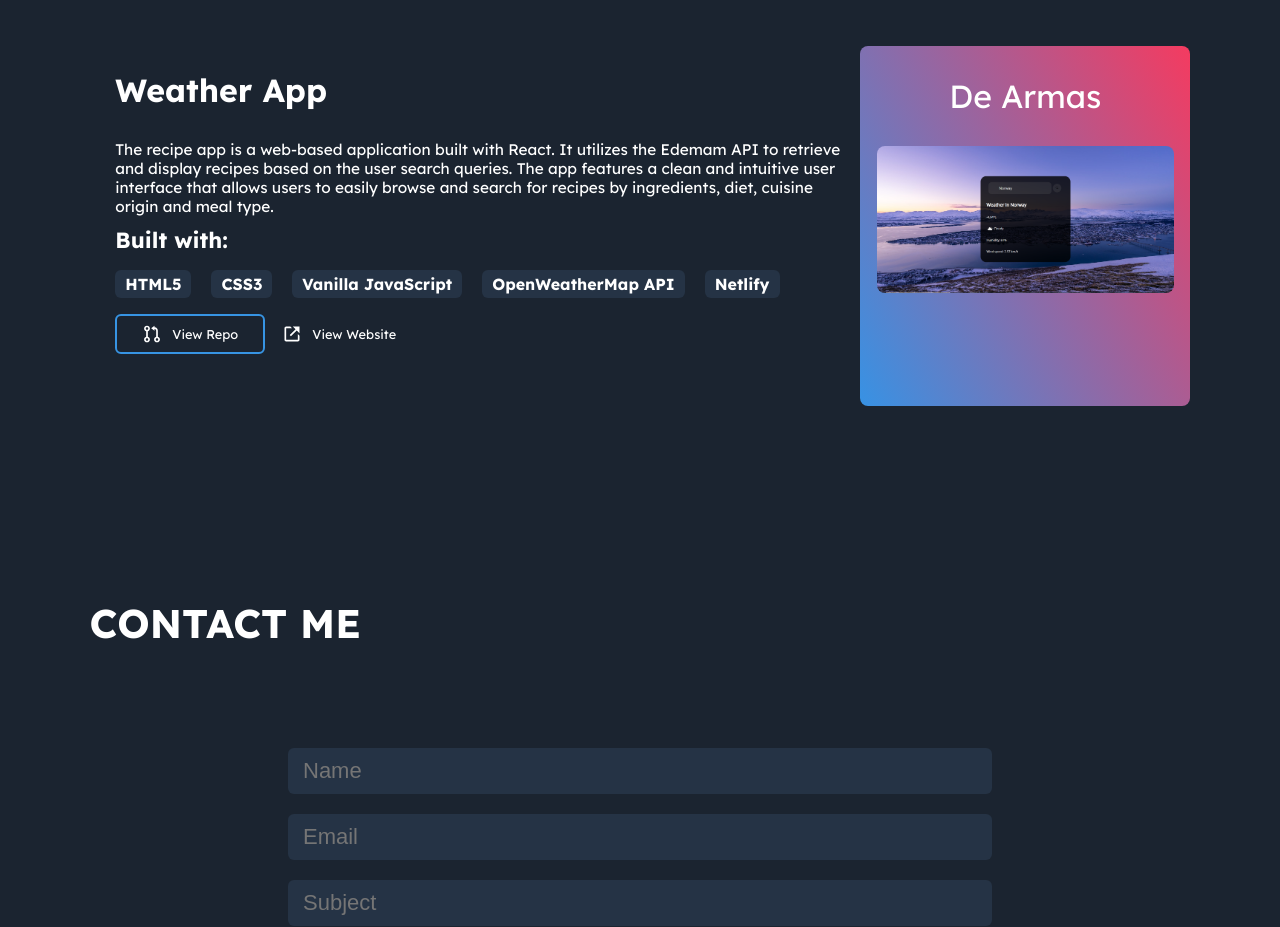
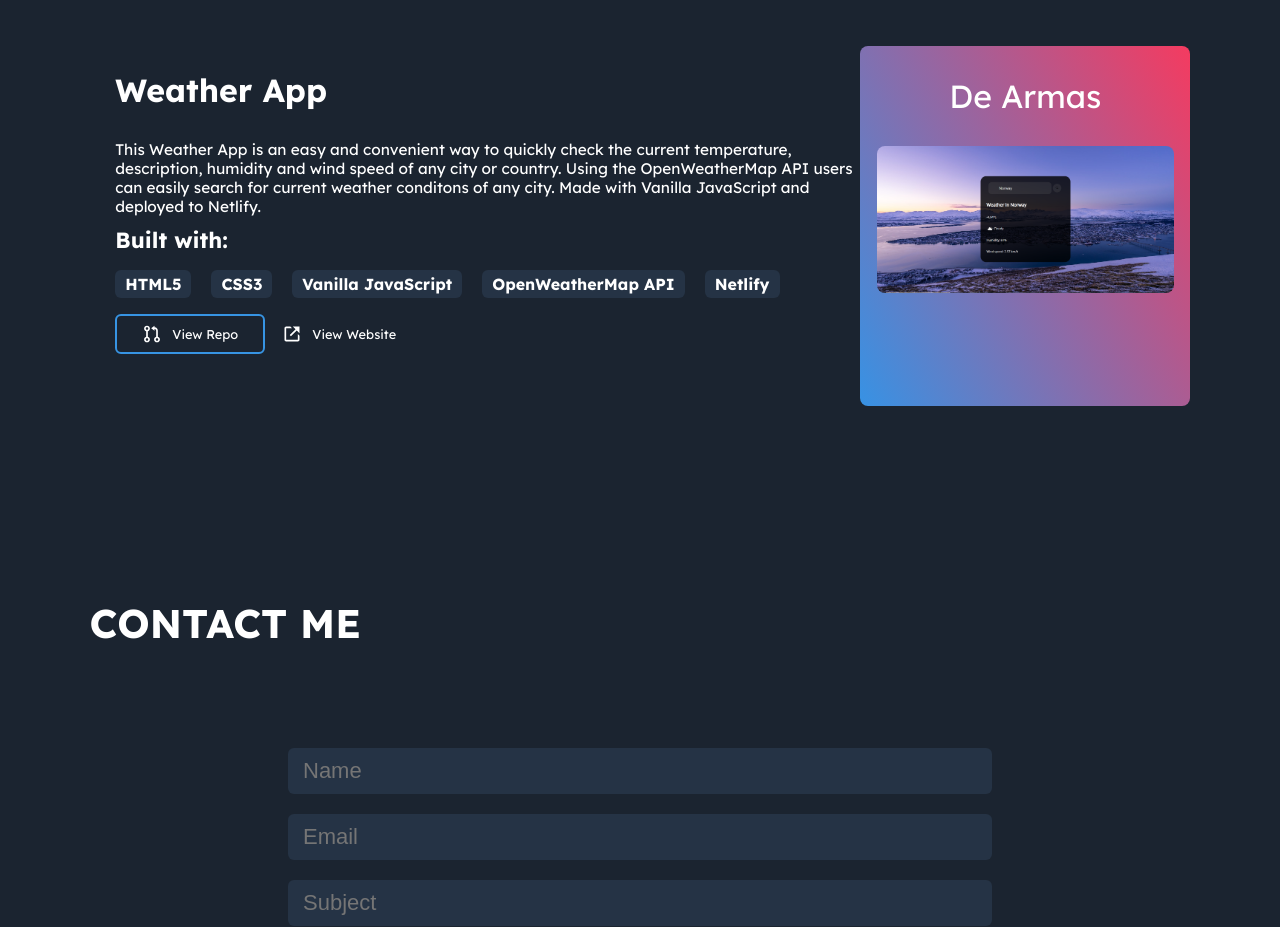
Before and after one commit to NTiger07/portfolio-react, a React (Create React App) app: page / in a window 1280 px wide. Shown: the part 2740-3667 px from the top of the page. Built offline with nearby package versions, Linux system fonts and the light colour scheme.

Commit message:
Weather project added

```diff
--- a/src/components/Projects.jsx
+++ b/src/components/Projects.jsx
@@ -66,11 +66,11 @@ class Projects extends Component {
                 <b>Weather App</b>
               </span>
               <p>
-                The recipe app is a web-based application built with React. It
-                utilizes the Edemam API to retrieve and display recipes based on
-                the user search queries. The app features a clean and intuitive
-                user interface that allows users to easily browse and search for
-                recipes by ingredients, diet, cuisine origin and meal type.
+                This Weather App is an easy and convenient way to quickly check
+                the current temperature, description, humidity and wind speed of
+                any city or country. Using the OpenWeatherMap API users can
+                easily search for current weather conditons of any city. Made
+                with Vanilla JavaScript and deployed to Netlify.
               </p>
               <div className="project_tools">
                 <span>
```
